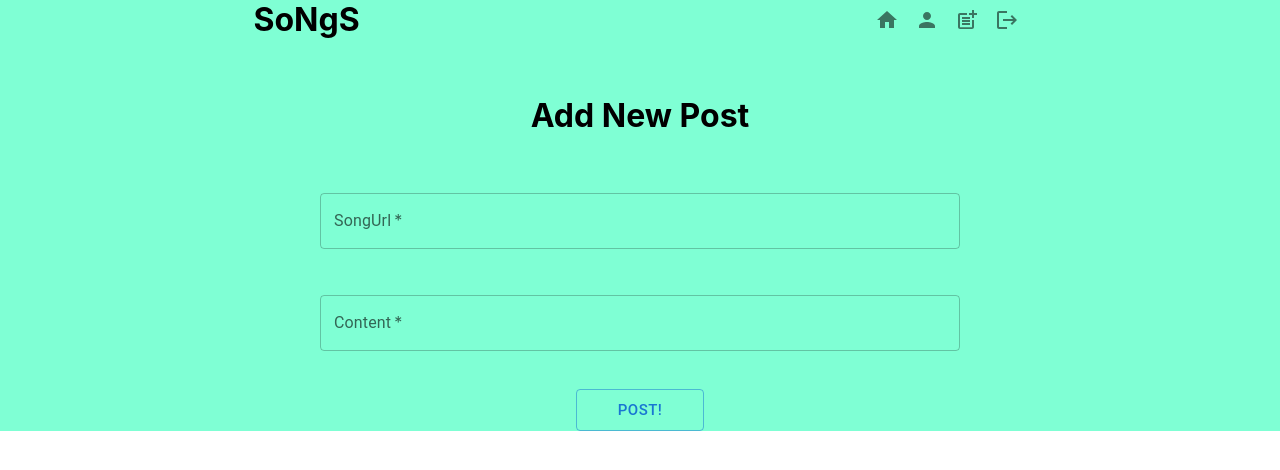
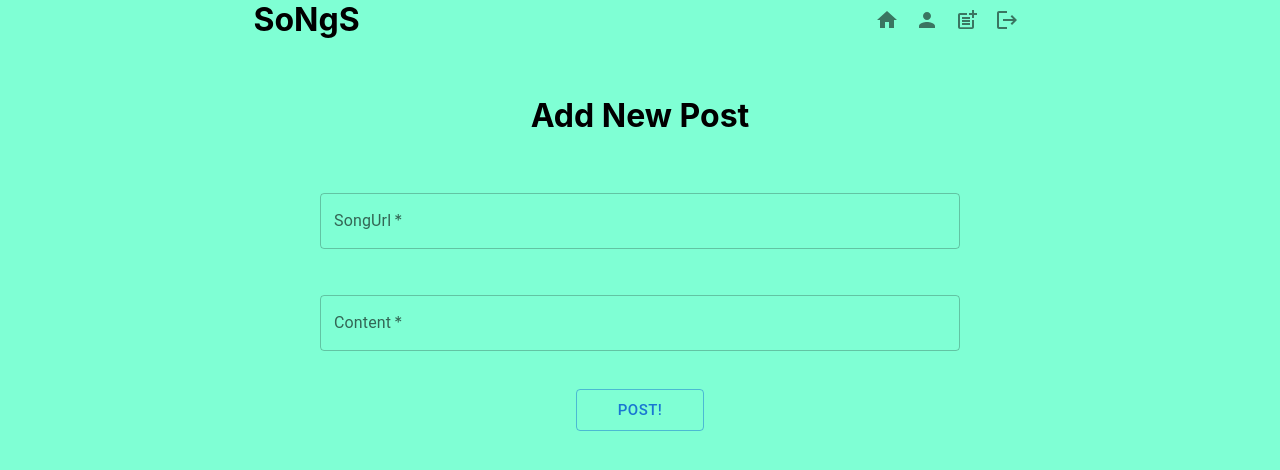
Before and after one commit to yamato0211/hajimete_hackathon, a Next.js app in the folder frontend/: page /post in a window 1280 px wide. Shown: the top 470 px of the page. Built offline with nearby package versions, Linux system fonts and the light colour scheme; sample sign-in values are in the browser's storage.

Commit message:
[change] cssの一部修正

```diff
--- a/frontend/pages/post/index.tsx
+++ b/frontend/pages/post/index.tsx
@@ -35,7 +35,7 @@ export default function Post() {
     }
   }
   return (
-    <div style={{textAlign: "center", width:"100%", height:"100%",backgroundColor:"aquamarine"}}>
+    <div style={{textAlign: "center",minHeight:"100vh", width:"100%", height:"100%",backgroundColor:"aquamarine"}}>
       <h1 style={{padding: "50px 0"}}>Add New Post</h1>
       <Box
         component="div"
--- a/frontend/pages/user/[uid].tsx
+++ b/frontend/pages/user/[uid].tsx
@@ -44,7 +44,7 @@ export default function Users() {
                     {
                         posts.map((post) => {
                             return (
-                                <li key={post.id}>
+                                <li key={post.id} style={{marginBottom:"20px"}}>
                                     <ReviewCard post={post} setPosts={setPosts} posts={posts}/>
                                 </li>
                             )
--- a/frontend/styles/Home.module.css
+++ b/frontend/styles/Home.module.css
@@ -81,6 +81,7 @@
 
 .personalPage{
   background-color: aquamarine;
+  padding-bottom: 30px;
 }
 
 @media (max-width: 600px) {
```
Also changed, not shown: 1 other file (tests, documents, lock files or other folders).
